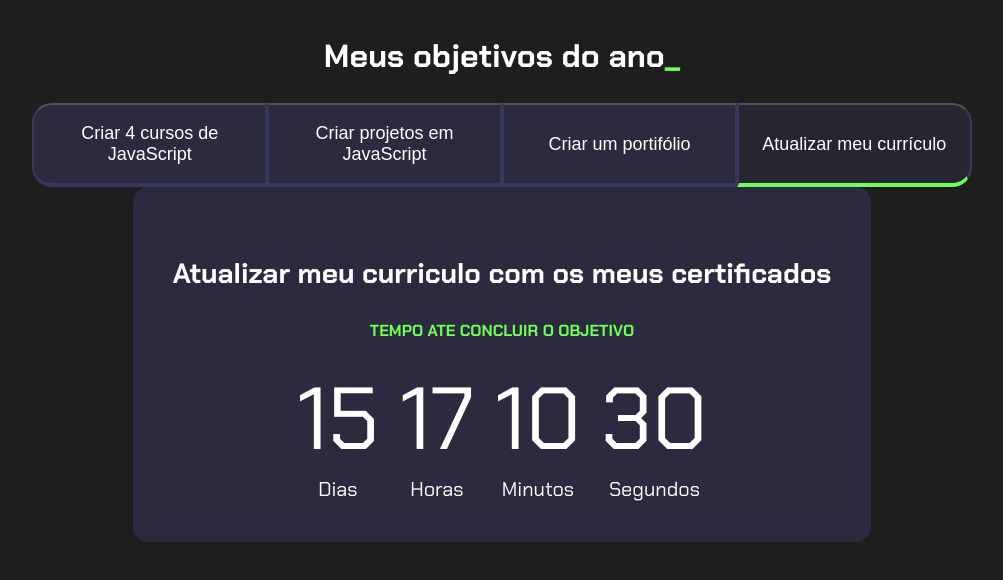
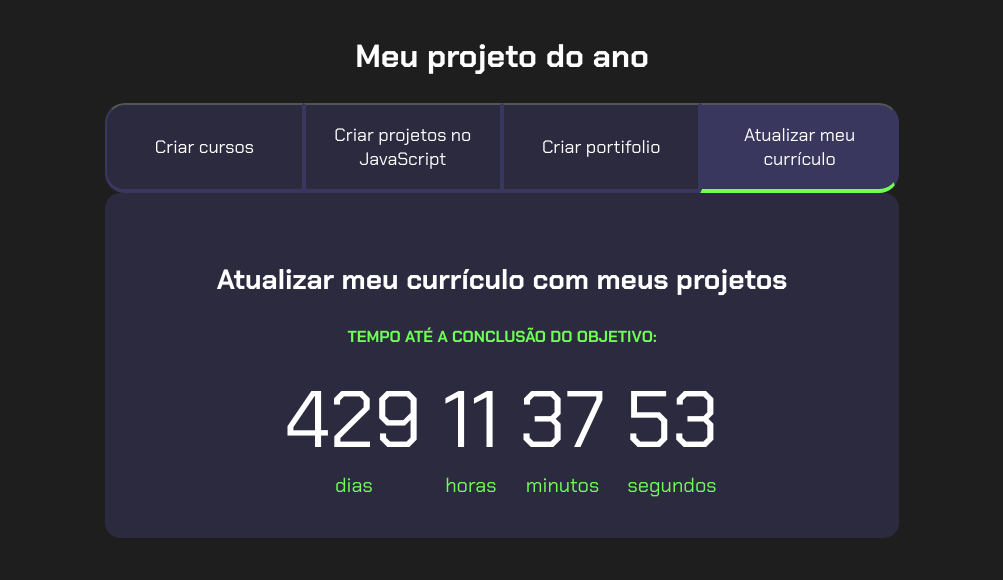
Before and after one commit to meclovin22/3F, a plain HTML site: page index.html in a window 1280 px wide. Both pictures are taken after a click on the button "Atualizar meu currículo". Shown: the whole page, without its empty margins (138-1141 px from the left). Drawn offline with Linux system fonts and the light colour scheme.

Commit message:
Add files via upload

```diff
--- a/estilo.css
+++ b/estilo.css
@@ -1,15 +1,14 @@
+
+
 @import url('https://fonts.googleapis.com/css2?family=Chakra+Petch:ital,wght@0,300;0,400;0,500;0,600;0,700;1,300;1,400;1,500;1,600;1,700&display=swap');
 
-
-
 :root{
-    --cor-de-fundo: #1e1e1e;
-    --verde: #6fff57;
-    --branco: #ffffff;
-    --botao-ativo: #3a375e;
-    --botao-inativo: rgba(58, 55, 94, 0.5);
+    --cor-de-fundo:#1e1e1e;
+    --verde: #6FFF57;
+    --branco: #FFFFFF;
+    --botao-ativo: #3A375E;
+    --botao-inativo: rgba(58,55,94,0.5);
     --texto-fundo: rgba(58,55,94,0.3);
-
 }
 
 *{
@@ -18,101 +17,114 @@
 
 body{
     background-color: var(--cor-de-fundo);
-    font-family: 'Chakra Petch', sans-serif;
+    font-family: "Chakra Petch", sans-serif;
 }
 
 span{
     color: var(--verde);
 }
 
-.conteudo-principal{
+.conteudoprin{
     display: flex;
     flex-direction: column;
-    justify-content: center; /*colunas*/
-    align-items:  center; /*linhas*/
-    width: 100%; /*Configura 100% da página*/
-    max-width: 1300px;/*(Define o tamanho máx da página como 1200px) MODELO DO PROFESSOR (o meu para ficar centralizado tem que ser 1300*/
+    justify-content: center;
+    align-items: center;
+    width: 100%;
+    max-width: 1200px;
     margin: 0 auto;
 }
 
+.titulo{
+    text-align: center;
+    width: 100%;
+    font-size: 32px;
+}
+
+.botao{
+    background-color: var(--botao-inativo);
+     color: var(--branco);
+     display: flex;
+     justify-content: center;
+     align-items: center;
+     padding: 1em;
+     font-size: 18px;
+     width: 100%;
+     border-bottom: 4px solid var(--botao-ativo);
+     border-left: 2px solid var(--botao-ativo);
+     border-right: 2px solid var(--botao-ativo);
+     font-family: "Chakra Petch", sans-serif;
+}
+
+.aba-conteudo{
+    display: none;
+}
+
+.aba-conteudo.ativo{
+    display:block
+}
+
+.abas-textos{
+    background-color: var(--botao-inativo);
+    padding: 40px;
+    border-radius: 15px;
+}
+
+.aba-coteudo-titulo-principal{
+    font-size: 28px;
+    text-align: center;
+}
+
+.aba-conteudo-titulo-sencundario{
+    text-align: center;
+    text-transform: uppercase;
+    color: var(--verde);
+}
 
 .contador{
     padding: 0 16px;
     text-align: center;
     display: flex;
     justify-content: center;
+}
 
-}
 .contador-digito-numero{
-    font-size: 88px;
+    font-size: 80px;
     margin: 0;
     padding: 0 10px;
-
-}
-.contador-digito-texto{
-    color: var (--verde);
-    font-size: 20px;
-    margin: 0;
 }
 
-.titulo-principal{
-    text-align: center;
-    width: 100%;
-    font-size: 32px;
-}
-
-.botao{
-    background: var(--botao-inativo);
-    color: white;/*Cor da fonte*/
-    display: flex;
-    justify-content: center;
-    align-items: center;/*definem a forma de exibição*/
-    padding: 1em;/*Afastamento interno*/
-    font-size: 18px;/* Muda o tamanho da fonte*/
-    width: 100%;
-    border-bottom: 4px solid var(--botao-ativo);
-    border-left: 2px solid  var(--botao-ativo);
-    border-right: 2px solid var(--botao-ativo);
-
+.contador-digito-texto{
+    color: var(--verde);
+    font-size: 20px;
+    margin: 0
 }
 
 .botao.ativo{
-    background-color: var(--texto-fundo);
+    background-color: var(--botao-ativo);
     border-bottom: 4px solid var(--verde);
 }
 
-.aba-conteudo{
-
-    display: none;
-}
-.aba-conteudo.ativo{
+.botoes{
     display: block;
 }
-.abas-textos{
-    background-color: var(--botao-inativo);
-    padding: 40px;
-    border-radius: 15px;
-}
-.aba-conteudo-titulo-principal{
-    font-size: 28px;
-    text-align: center;
-}
-.aba-conteudo-titulo-secundario{
-    text-align: center;
-    color: var(--verde);
-    text-transform: uppercase;
+
+.botao:first-child{
+    border-radius: 20px 20px 0 0;
 }
 
-@media screen and (min-width: 700px) {
+.botao:last-child{
+    border-radius: 0 0 20px 20px;
+}
+
+@media screen and (min-width: 700px){
     .botoes{
         display: flex;
+    }
+    .botao:last-child{
+        border-radius: 0 20px 20px 0;
     }
 
     .botao:first-child{
         border-radius: 20px 0 0 20px;
-
-    }
-    .botao:last-child{
-        border-radius: 0 20px 20px 0;
     }
 }
--- a/index.html
+++ b/index.html
@@ -1,177 +1,154 @@
 <!DOCTYPE html>
 <html lang="en">
-
 <head>
     <meta charset="UTF-8">
     <meta http-equiv="X-UA-Compatible" content="IE=edge">
     <meta name="viewport" content="width=device-width, initial-scale=1.0">
-    <title>Meus projetos para esse ano</title>
     <link rel="stylesheet" href="estilo.css">
+    <title>Projeto</title>
 </head>
-
 <body>
-    <section class="conteudo-principal">
-        <h2 class="titulo-principal">Meus objetivos do ano<span>_</span></h2>
+    <section class="conteudoprin">
+        <h2 class="titulo">
+            Meu projeto do ano <span></span> </h2>
+        <div class="conteudo">
             <div class="botoes">
-            <button class="botao">Criar 4 cursos de JavaScript</button>
-            <button class="botao">Criar projetos em JavaScript</button>
-            <button class="botao">Criar um portifólio</button>
+                <button class="botao">Criar cursos</button>
+                <button class="botao">Criar projetos no JavaScript</button>
+                <button class="botao">Criar portifolio</button>
                 <button class="botao">Atualizar meu currículo</button>
             </div>
             <div class="abas-textos">
                 <div class="aba-conteudo">
-                <h3 class="aba-conteudo-titulo-principal">Estudar 4 cursos de Java</h3>
-                <h4 class="aba-conteudo-titulo-secundario">TEMPO ATE CONCLUIR O OBJETIVO</h4>
+                    <h3 class="aba-coteudo-titulo-principal">Estudar 4 cursos de JavaScript</h3>
+                    <h4 class="aba-conteudo-titulo-sencundario">TEMPO ATÉ A CONCLUSÃO DO OBJETIVO:</h4>
                     <div class="contador">
                         <div class="contador-digito">
-                        <div class="contador-digito-numero" id="Dias0">
-                            15
-                        </div>
-                        <div class="contador-digito-texto">
-                            Dias
-                        </div>
-                    </div>
-                    <div class="contador-digito">
-                        <div class="contador-digito-numero" id="Horas0">
-                            17
-                        </div>
-                        <div class="contador-digito-texto">
-                            Horas
-                        </div>
-                    </div>
-                    <div class="contador-digito">
-                        <div class="contador-digito-numero" id="Minutos0">
-                            10
-                        </div>
-                        <div class="contador-digito-texto">
-                            Minutos
-                        </div>
+                            <div class="contador-digito-numero" id="dias0">10</div>
+                            <div class="contador-digito-texto">dias</div>
+
+
                         </div>
 
                         <div class="contador-digito">
-                        <div class="contador-digito-numero" id="Segundos0">
-                            30
+
+                            <div class="contador-digito-numero" id="horas0">10</div>
+                            <div class="contador-digito-texto">horas</div>
+
+
                         </div>
-                        <div class="contador-digito-texto">
-                            Segundos
+
+                        <div class="contador-digito">
+                            <div class="contador-digito-numero" id="minutos0">10</div>
+                            <div class="contador-digito-texto">minutos</div>
+
+
                         </div>
+
+                        <div class="contador-digito">
+                            <div class="contador-digito-numero" id="segundos0">10</div>
+                            <div class="contador-digito-texto">segundos</div>
+
+
                         </div>
                     </div>
                 </div>
                 <div class="aba-conteudo">
-                <h3 class="aba-conteudo-titulo-principal">Criar 3 projetos utilizando Java</h3>
-                <h4 class="aba-conteudo-titulo-secundario">TEMPO ATE CONCLUIR O OBJETIVO</h4>
+                    <h3 class="aba-coteudo-titulo-principal">Criar 3 projetos com JavaScript</h3>
+                    <h4 class="aba-conteudo-titulo-sencundario">TEMPO ATÉ A CONCLUSÃO DO OBJETIVO:</h4>
                     <div class="contador">
                         <div class="contador-digito">
-                        <div class="contador-digito-numero" id="Dias1">
-                            15
-                        </div>
-                        <div class="contador-digito-texto">
-                            Dias
-                        </div>
-                    </div>
-                    <div class="contador-digito">
-                        <div class="contador-digito-numero" id="Horas1">
-                            17
-                        </div>
-                        <div class="contador-digito-texto">
-                            Horas
-                        </div>
-                    </div>
-                    <div class="contador-digito">
-                        <div class="contador-digito-numero" id="Minutos1">
-                            10
-                        </div>
-                        <div class="contador-digito-texto">
-                            Minutos
-                        </div>
+                            <div class="contador-digito-numero" id="dias1">10</div>
+                            <div class="contador-digito-texto">dias</div>
+
+
                         </div>
 
                         <div class="contador-digito">
-                        <div class="contador-digito-numero" id="Segundos1">
-                            30
+                            <div class="contador-digito-numero" id="horas1">10</div>
+                            <div class="contador-digito-texto">horas</div>
+
+
                         </div>
-                        <div class="contador-digito-texto">
-                            Segundos
+
+                        <div class="contador-digito">
+                            <div class="contador-digito-numero" id="minutos1">10</div>
+                            <div class="contador-digito-texto">minutos</div>
+
+
                         </div>
+
+                        <div class="contador-digito">
+                            <div class="contador-digito-numero" id="segundos1">10</div>
+                            <div class="contador-digito-texto">segundos</div>
+
+
                         </div>
                     </div>
                 </div>
                 <div class="aba-conteudo">
-                <h3 class="aba-conteudo-titulo-principal">Criar um portifolio com os meus 3 curriculos</h3>
-                <h4 class="aba-conteudo-titulo-secundario">TEMPO ATE CONCLUIR O OBJETIVO</h4>
+                    <h3 class="aba-coteudo-titulo-principal">Criar um portifólio com os meus 3 projetos</h3>
+                    <h4 class="aba-conteudo-titulo-sencundario">TEMPO ATÉ A CONCLUSÃO DO OBJETIVO:</h4>
                     <div class="contador">
                         <div class="contador-digito">
-                        <div class="contador-digito-numero" id="Dias2">
-                            20
-                        </div>
-                        <div class="contador-digito-texto">
-                            Dias
-                        </div>
-                    </div>
-                    <div class="contador-digito">
-                        <div class="contador-digito-numero" id="Horas2">
-                            14
-                        </div>
-                        <div class="contador-digito-texto">
-                            Horas
-                        </div>
-                    </div>
-                    <div class="contador-digito">
-                        <div class="contador-digito-numero" id="Minutos2">
-                            30
-                        </div>
-                        <div class="contador-digito-texto">
-                            Minutos
-                        </div>
+                            <div class="contador-digito-numero" id="dias2">10</div>
+                            <div class="contador-digito-texto">dias</div>
+
+
                         </div>
 
                         <div class="contador-digito">
-                        <div class="contador-digito-numero" id="Segundos2">
-                            30
+                            <div class="contador-digito-numero" id="horas2">10</div>
+                            <div class="contador-digito-texto">horas</div>
+
+
                         </div>
-                        <div class="contador-digito-texto">
-                            Segundos
+
+                        <div class="contador-digito">
+                            <div class="contador-digito-numero" id="minutos2">10</div>
+                            <div class="contador-digito-texto">minutos</div>
+
+
                         </div>
+
+                        <div class="contador-digito">
+                            <div class="contador-digito-numero" id="segundos2">10</div>
+                            <div class="contador-digito-texto">segundos</div>
+
+
                         </div>
                     </div>
                 </div>
                 <div class="aba-conteudo">
-                <h3 class="aba-conteudo-titulo-principal">Atualizar meu curriculo com os meus certificados
-                </h3>
-                <h4 class="aba-conteudo-titulo-secundario">TEMPO ATE CONCLUIR O OBJETIVO</h4>
+                    <h3 class="aba-coteudo-titulo-principal">Atualizar meu currículo com meus projetos</h3>
+                    <h4 class="aba-conteudo-titulo-sencundario">TEMPO ATÉ A CONCLUSÃO DO OBJETIVO:</h4>
                     <div class="contador">
                         <div class="contador-digito">
-                        <div class="contador-digito-numero" id="Dias3">
-                            15
-                        </div>
-                        <div class="contador-digito-texto">
-                            Dias
-                        </div>
-                    </div>
-                    <div class="contador-digito">
-                        <div class="contador-digito-numero" id="Horas3">
-                            17
-                        </div>
-                        <div class="contador-digito-texto">
-                            Horas
-                        </div>
-                    </div>
-                    <div class="contador-digito">
-                        <div class="contador-digito-numero" id="Minutos3">
-                            10
-                        </div>
-                        <div class="contador-digito-texto">
-                            Minutos
-                        </div>
+                            <div class="contador-digito-numero" id="dias3">10</div>
+                            <div class="contador-digito-texto">dias</div>
+
+
                         </div>
 
                         <div class="contador-digito">
-                        <div class="contador-digito-numero" id="Segundos3">
-                            30
+                            <div class="contador-digito-numero" id="horas3">10</div>
+                            <div class="contador-digito-texto">horas</div>
+
+
                         </div>
-                        <div class="contador-digito-texto">
-                            Segundos
+
+                        <div class="contador-digito">
+                            <div class="contador-digito-numero" id="minutos3">10</div>
+                            <div class="contador-digito-texto">minutos</div>
+
+
+                        </div>
+
+                        <div class="contador-digito">
+                            <div class="contador-digito-numero" id="segundos3">10</div>
+                            <div class="contador-digito-texto">segundos</div>
+
+
                         </div>
                     </div>
                 </div>
@@ -180,5 +157,4 @@
     </section>
     <script src="main.js"></script>
 </body>
-
 </html>
--- a/main.js
+++ b/main.js
@@ -15,10 +15,10 @@ for (let i = 0; i < botoes.length; i++) {
 }
 
 const contadores = document.querySelectorAll(".contador");
-const tempoObjetivo1 = new Date("2025-10-05T00:00:00");
-const tempoObjetivo2 = new Date("2025-12-05T00:00:00");
-const tempoObjetivo3 = new Date("2025-12-30T00:00:00");
-const tempoObjetivo4 = new Date("2024-12-01T00:00:00");
+const tempoObjetivo1 = new Date("2025-08-16T00:00:00");
+const tempoObjetivo2 = new Date("2025-09-16T00:00:00");
+const tempoObjetivo3 = new Date("2025-10-16T00:00:00");
+const tempoObjetivo4 = new Date("2025-11-16T00:00:00");
 
 const tempos = [tempoObjetivo1,tempoObjetivo2,tempoObjetivo3,tempoObjetivo4];
 
@@ -35,22 +35,21 @@ function calculaTempo(tempoObjetivo) {
     minutos %= 60;
     horas %= 24;
     if (tempoFinal > 0){
-        return dias + " dias " + horas + " horas " + minutos + " minutos " + segundos + " segundos";
+        return [dias, horas, minutos, segundos]
     } else {
         return "Prazo Finalizado";
     }
 }
-
 function atualizaCronometro(){
-    document.getElementById("dias0").textContent = calculaTempo(tempos[0](0))
-    document.getElementById("horas0").textContent = calculaTempo(tempos[0](1))
-    document.getElementById("minutos0").textContent = calculaTempo(tempos[0](2))
-    document.getElementById("segundos0").textContent = calculaTempo(tempos[0](3))
-
     for (let i=0; i<contadores.length;i++){
+        document.getElementById('dias'+i).textContent=calculaTempo(tempos[i])[0]
+        document.getElementById('horas'+i).textContent=calculaTempo(tempos[i])[1]
+        document.getElementById('minutos'+i).textContent=calculaTempo(tempos[i])[2]
+        document.getElementById('segundos'+i).textContent=calculaTempo(tempos[i])[3]
         //contadores[i].textContent = calculaTempo(tempos[i]);
     }
 }
+
 
 function comecaCronometro(){
     atualizaCronometro();
```
Lines whose indentation alone changed are shown as unchanged.
